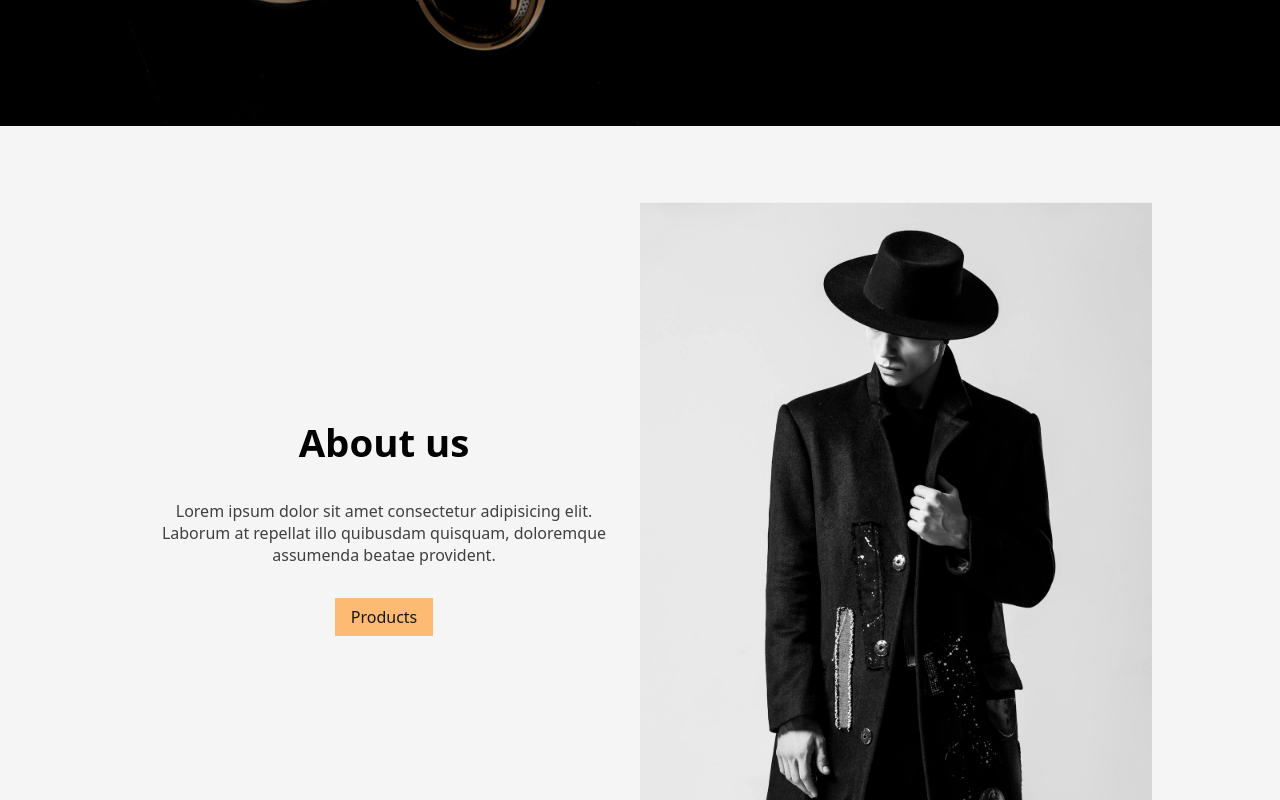
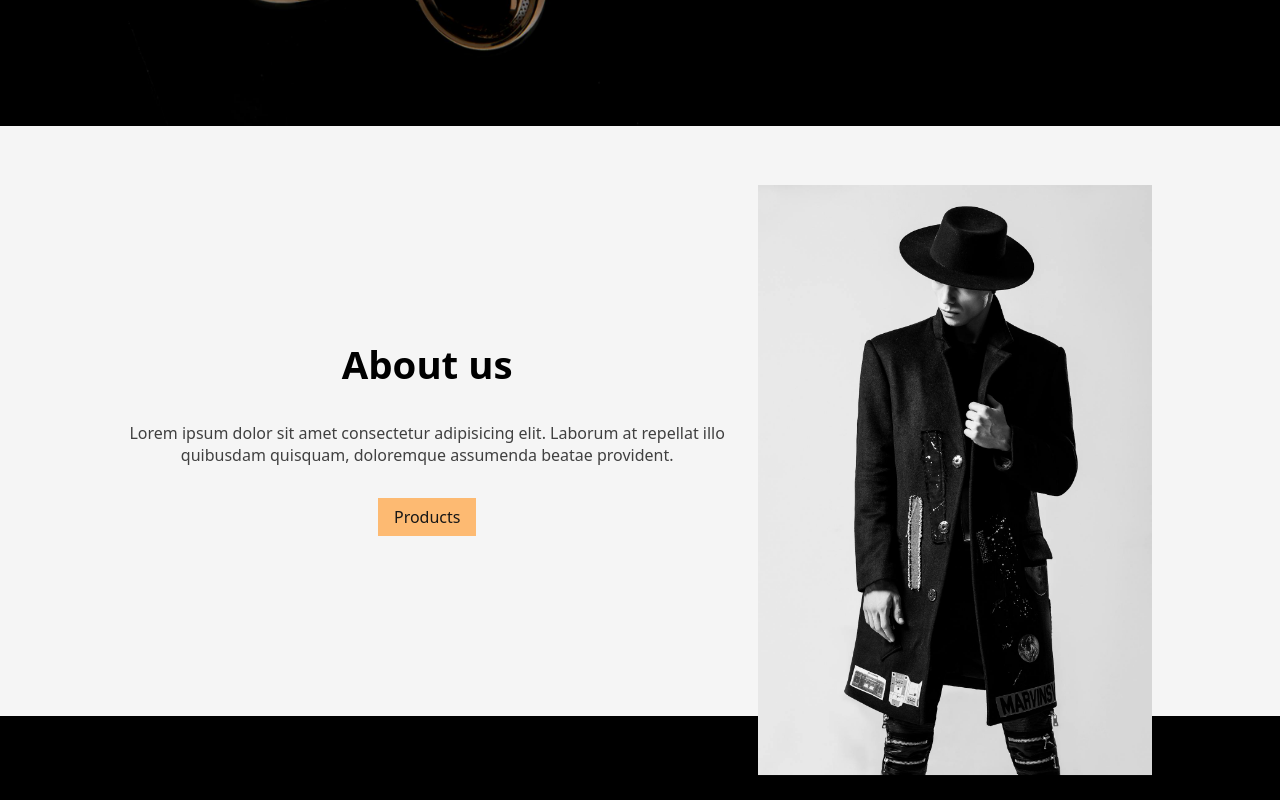
Before and after one commit to wsfer/shopping-cart, a React (Vite) app: page / in a window 1280 px wide. Shown: the part 440-1240 px from the top of the page. Built offline with nearby package versions, Linux system fonts and the light colour scheme.

Commit message:
feat: minor changes to image size and content spacing on About subcomponent from homepage

```diff
--- a/src/pages/Home/About.module.scss
+++ b/src/pages/Home/About.module.scss
@@ -5,12 +5,12 @@
 .content {
   display: flex;
   flex-wrap: wrap;
+  gap: 0 2rem;
 }
 
 .callToAction {
-  flex: 1 0 50%;
+  flex: 1 0 calc(60% - 1rem);
   margin: auto 0;
-  padding: 0 1rem;
   text-align: center;
 }
 
@@ -32,7 +32,7 @@
 }
 
 .image {
-  flex: 1 0 50%;
-  min-width: min(80vw, 300px);
+  flex: 1 0 calc(40% - 1rem);
+  min-width: min(80vw, 250px);
   transform: translateY(10%);
 }
```
